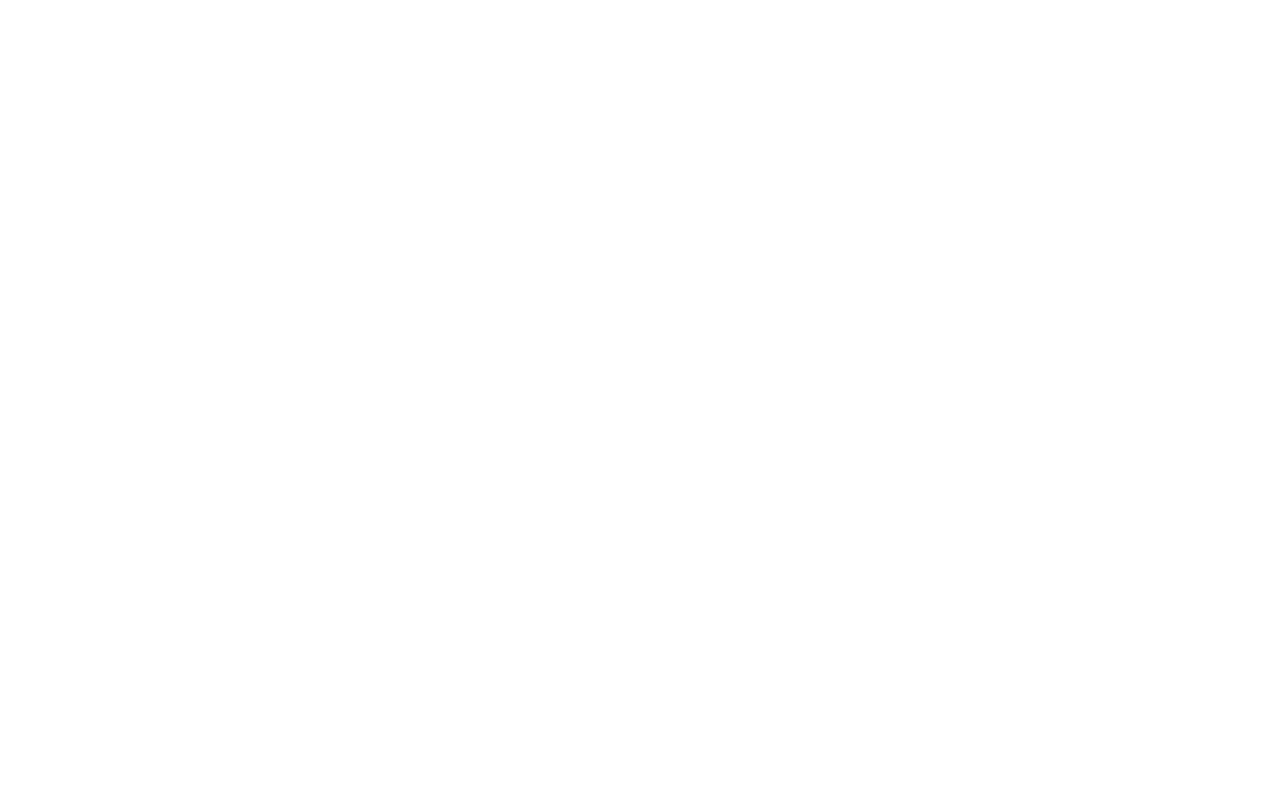
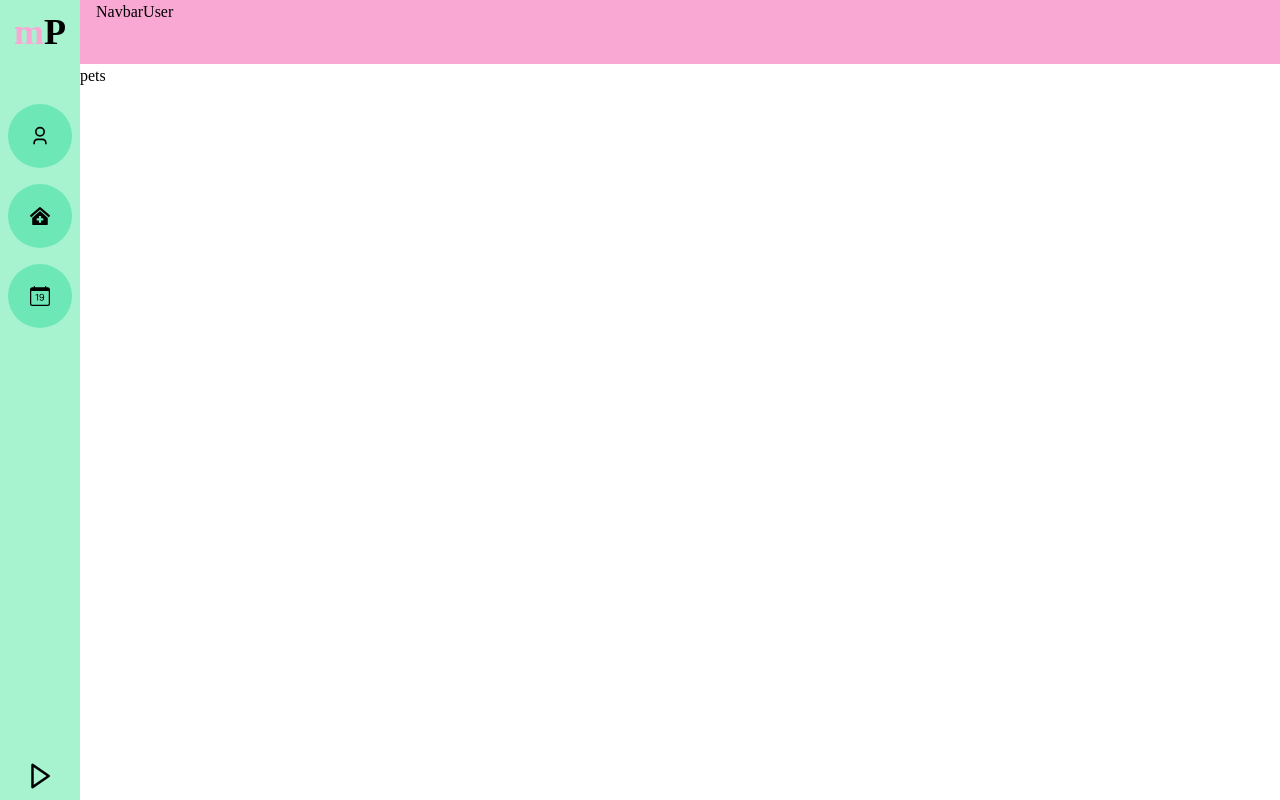
Before and after one commit to portrecistajeden/mypets-react, a React (Create React App) app: page /user/pets in a window 1280 px wide. Before the commit this address had no page. Built offline with nearby package versions, Linux system fonts and the light colour scheme.

Commit message:
changed routing and sidebar buttons texts

```diff
--- a/src/App.jsx
+++ b/src/App.jsx
@@ -2,7 +2,9 @@ import { BrowserRouter, Routes, Route } from "react-router-dom";
 import LayoutMain from './Layouts/LayoutMain';
 import LayoutUser from "./Layouts/LayoutUser";
 import Home from './Pages/Home';
-import User from "./Pages/user";
+import Pets from "./Pages/Pets";
+import Appointments from "./Pages/Appointments";
+import History from "./Pages/History";
 
 
 export default function App() {
@@ -13,7 +15,9 @@ export default function App() {
                 <Route index element={<Home />} />
             </Route>
             <Route path='/user' element={<LayoutUser/>}>
-                <Route index element={<User/>} />
+                <Route path='/user/pets' element={<Pets/>} />
+                <Route path='/user/appointments' element={<Appointments/>} />
+                <Route path='/user/history' element={<History/>}/>
             </Route>
         </Routes>
     </BrowserRouter>
--- a/src/Components/Sidebar/Sidebar.jsx
+++ b/src/Components/Sidebar/Sidebar.jsx
@@ -3,17 +3,20 @@ import VisibilityButton from "./VisibilityButton";
 import Logo from "./Logo";
 import SidebarLink from "./SidebarLink";
 import {RiUser3Line} from 'react-icons/ri';
+import {BsCalendarDate} from 'react-icons/bs';
+import {FaClinicMedical} from 'react-icons/fa';
 
 export default function Sidebar() {
 
     const [sidebarHidden, setSidebarHidden] = useState(true);
 
     return(
-        <div className={`relative flex flex-col justify-between h-screen bg-emerald-200 ${sidebarHidden ? 'w-20' : 'w-52'} transition-width duration-200 ease-out`}>
+        <div className={`overflow-hidden relative flex flex-col justify-between h-screen bg-emerald-200 ${sidebarHidden ? 'w-20' : 'w-52'} transition-width duration-200 ease-out`}>
             <div className="flex flex-col">
                 <Logo sidebarHidden={sidebarHidden}/>
-                <SidebarLink target={'/'} text='link' icon={<RiUser3Line/>} sidebarHidden = {sidebarHidden}/>
-                <SidebarLink target={'/'} text='link' icon={<RiUser3Line/>} sidebarHidden = {sidebarHidden}/>
+                <SidebarLink target={'/user/pets'} text='Pets' icon={<RiUser3Line/>} sidebarHidden = {sidebarHidden}/>
+                <SidebarLink target={'/user/appointments'} text='Appointments' icon={<FaClinicMedical/>} sidebarHidden = {sidebarHidden}/>
+                <SidebarLink target={'/user/history'} text='History' icon={<BsCalendarDate/>} sidebarHidden = {sidebarHidden}/>
             </div>
             <VisibilityButton sidebarHidden={sidebarHidden} setSidebarHidden={setSidebarHidden}/>
         </div>
--- a/src/Components/Sidebar/SidebarLink.jsx
+++ b/src/Components/Sidebar/SidebarLink.jsx
@@ -4,8 +4,10 @@ import { Link } from 'react-router-dom'
 export default function SidebarLink({target, text, icon, sidebarHidden}) {
   return (
     <div className='flex justify-center items-center w-full h-16 my-2'>
-        <Link to={target} className={`flex flex-row px-4 items-center text-2xl w-16 h-16 bg-emerald-300 rounded-[32px] hover:rounded-[6px]  duration-200 mx-0 ${sidebarHidden ? 'justify-center' : 'w-44'}`}>
-            {icon}
+        <Link to={target} className={`flex flex-row px-4 items-center text-xl w-16 h-16 bg-emerald-300 rounded-[32px] hover:rounded-[6px]  duration-200 mx-0 ${sidebarHidden ? 'justify-center' : 'w-48'}`}>
+            <div className={` overflow-hidden flex justify-center items-center h-8 ${sidebarHidden ? '' : 'mr-2'}`}>
+                {icon}
+            </div>
 
             {sidebarHidden ?
                 <></>
--- /dev/null
+++ b/src/Pages/Appointments.jsx
@@ -0,0 +1,7 @@
+import React from 'react'
+
+export default function Appointments() {
+  return (
+    <div>Appointments</div>
+  )
+}
--- /dev/null
+++ b/src/Pages/History.jsx
@@ -0,0 +1,7 @@
+import React from 'react'
+
+export default function History() {
+  return (
+    <div>History</div>
+  )
+}
--- a/src/Pages/Home.jsx
+++ b/src/Pages/Home.jsx
@@ -25,7 +25,7 @@ export default function Home() {
                 Aliquam commodo justo luctus purus sagittis, ut scelerisque arcu commodo. Etiam placerat erat accumsan libero varius, et rhoncus risus luctus. Fusce metus mi, malesuada sit amet eleifend vel, posuere in est. In volutpat sem ac eros vehicula convallis.
                 </h3>
                 <div className="mt-8">
-                    <Button target='/user' text={'Sign in'} bgHoverColor={'bg-pink-300'}/>
+                    <Button target='/user/pets' text={'Sign in'} bgHoverColor={'bg-pink-300'}/>
                     <Button target='/' text={'Create account'} bgHoverColor={'bg-emerald-300'}/>
                 </div>
             </div>
--- /dev/null
+++ b/src/Pages/Pets.jsx
@@ -0,0 +1,7 @@
+export default function Pets() {
+    return(
+        <div>
+            pets
+        </div>
+    )
+}
--- a/src/Pages/user.jsx
+++ /dev/null
@@ -1,7 +0,0 @@
-export default function User() {
-    return(
-        <div>
-            user
-        </div>
-    )
-}
```
